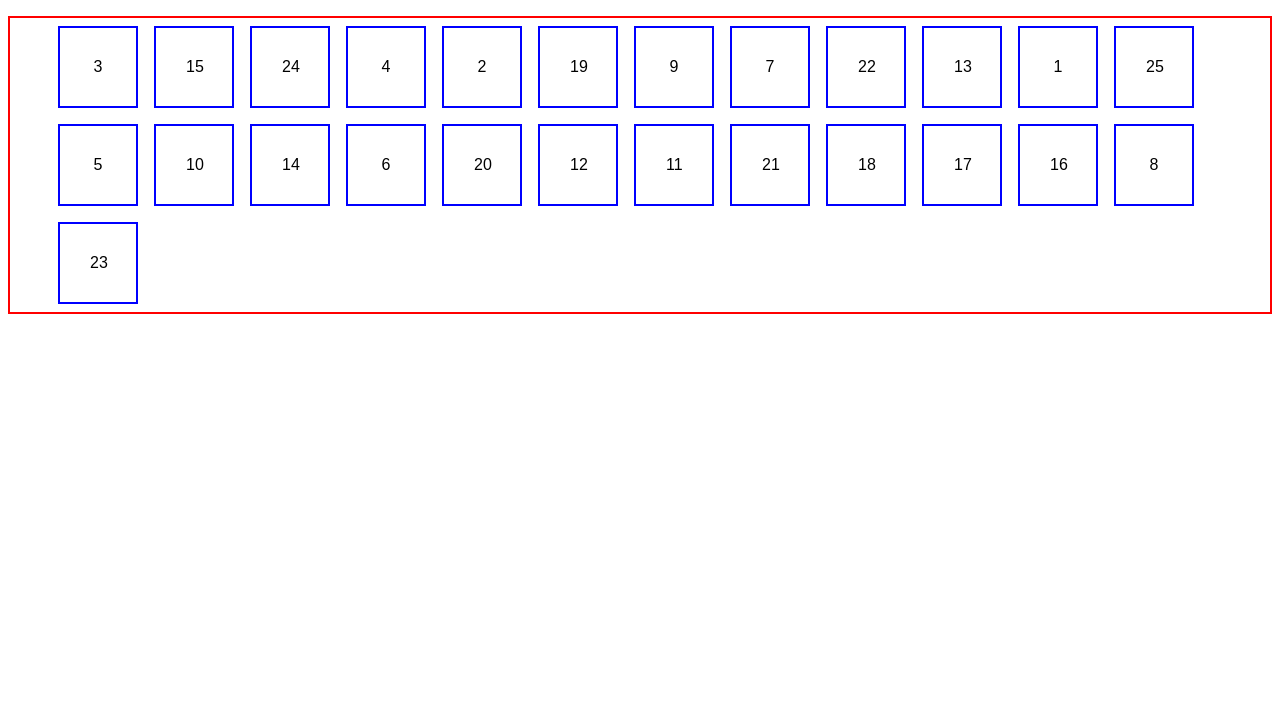
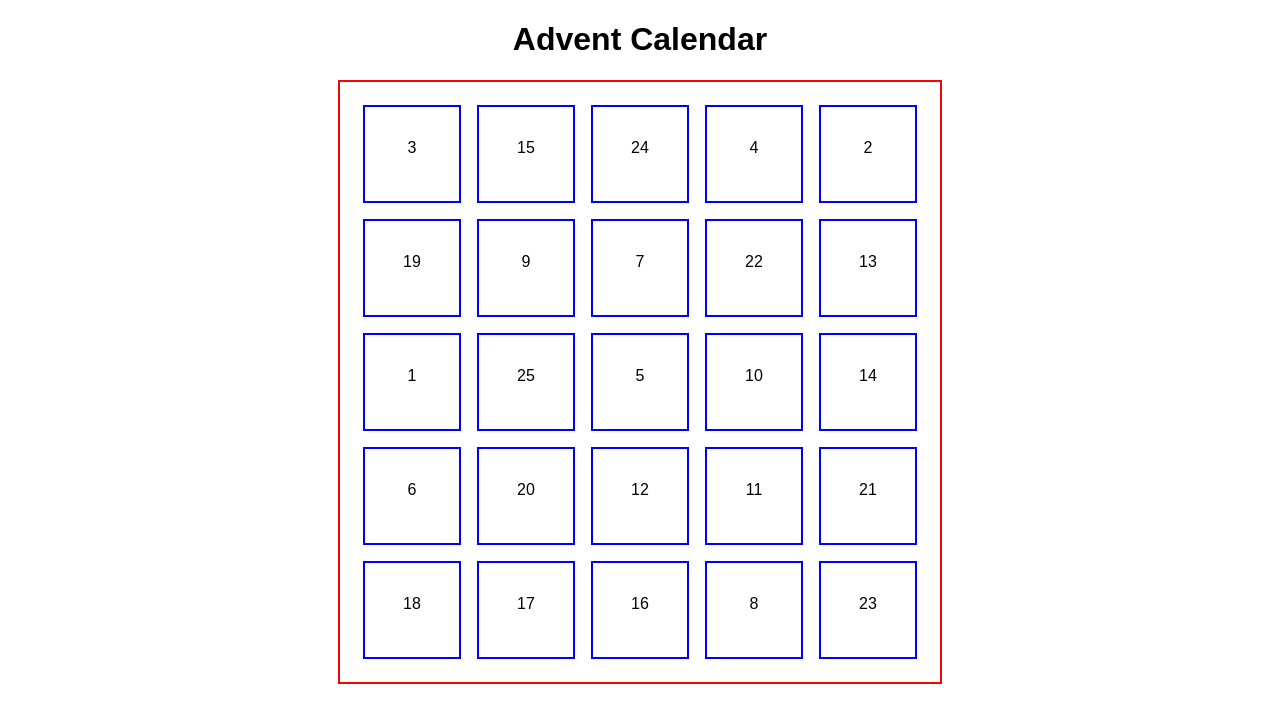
Before and after one commit to Katiasfihi/Advent-calendar, a plain HTML site: page index.html in a window 1280 px wide. Drawn offline with Linux system fonts and the light colour scheme.

Commit message:
new commit

```diff
--- a/css.css
+++ b/css.css
@@ -4,21 +4,32 @@ body {
   ul {
     border: 2px solid red;
     list-style: none;
-    *margin: 0 auto;
+    margin: 0 auto;
     display: flex;
     align-content: center;
     flex-wrap: wrap;
     align-items: center;
+    min-height: 50px;
+    justify-content: center;
+    padding-inline-start: 0px;
+    width: 600px;
+    height: 600px;
   }
+
   li {
     border : 2px solid blue;
-    padding: 30px;
+    padding: 2rem;
     display: flex;
-    justify-content: space-evenly;
+    justify-content: center;
     flex-wrap: wrap;
     margin : 0.5rem;
-    width: 1rem;
+    width: 5%;
+    height: 5%;
   }
   .green {
     background-color: green;
   }
+
+h1 {
+    text-align: center;
+}
--- a/index.html
+++ b/index.html
@@ -8,6 +8,7 @@
     <title>Document</title>
 </head>
 <body>
+ <h1> Advent Calendar </h1>
     <div class='root'></div>
 
 </body>
--- a/js.js
+++ b/js.js
@@ -19,8 +19,13 @@ console.log(shuffleArray(dates))
 
 
 function backgroundColor(e) {
-  e.target.classList.add('green');
-}
+    const color = document.querySelector('.green')
+    e.target.classList.add('green');
+    if(color){
+      color.classList.remove('green');
+      console.log(color);
+    }
+  }
 
  dates.forEach(function(date){
    const box = document.createElement('li');
```
